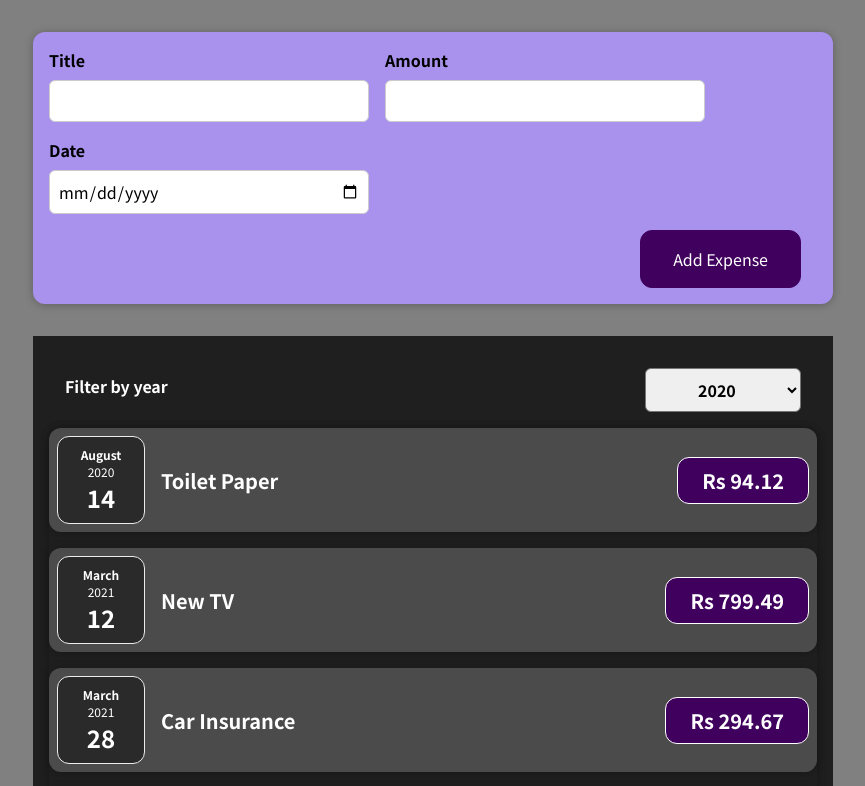
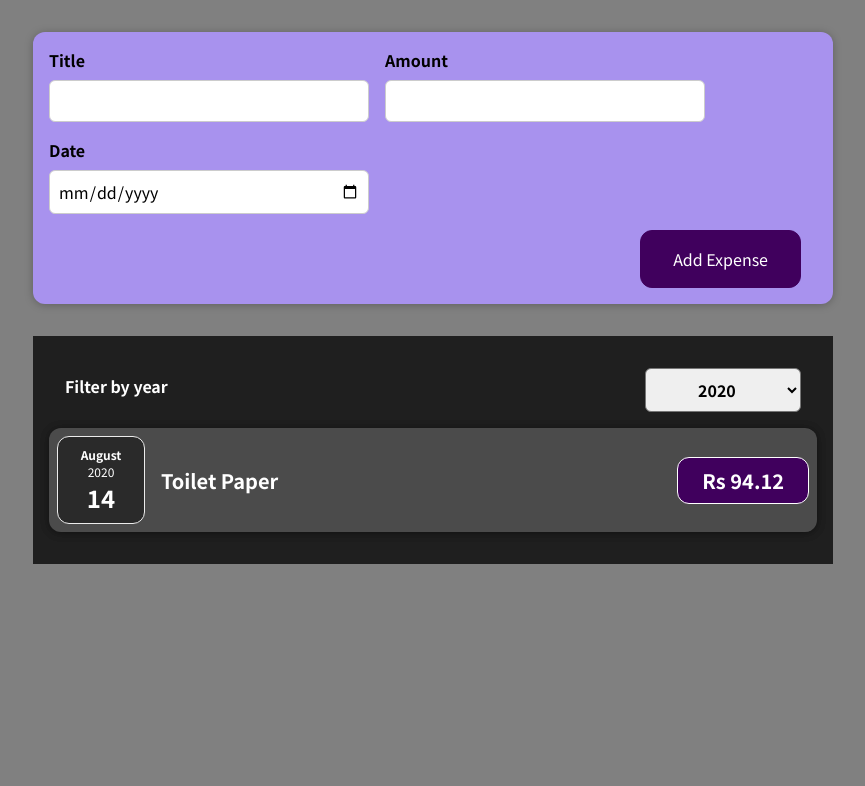
Before and after one commit to jatinKhachane/expense-tracker, a React (Create React App) app: page / in a window 1280 px wide. Shown: the top 786 px of the page, without its empty margins (207-1072 px from the left). Built offline with nearby package versions, Linux system fonts and the light colour scheme.

Commit message:
make filtering works

```diff
--- a/src/components/Expenses/Expenses.js
+++ b/src/components/Expenses/Expenses.js
@@ -10,8 +10,14 @@ function Expenses(props) {
 
   const saveCurrentFilterYear = (year) => {
     setFilteredYear(year);
-    console.log("from Expenses:", year, filteredYear);
   };
+
+  //filter the expenses -- note don't filter the original props.item which is coming from Apps.js
+  //.filter -- It doesn't alters the original array
+  //we dont want to update the actual list just because filtering
+  const filteredList = props.items.filter(
+    (item) => item.date.getFullYear().toString() === filteredYear
+  );
 
   return (
     <div className="expenses">
@@ -21,7 +27,7 @@ function Expenses(props) {
       />
       {/* rendering the expenses data dynamically -- adding Expense react component per expense object in JSX */}
       <Card className="expenses">
-        {props.items.map((expense) => (
+        {filteredList.map((expense) => (
           <ExpenseItem
             key={expense.id}
             title={expense.title}
```
